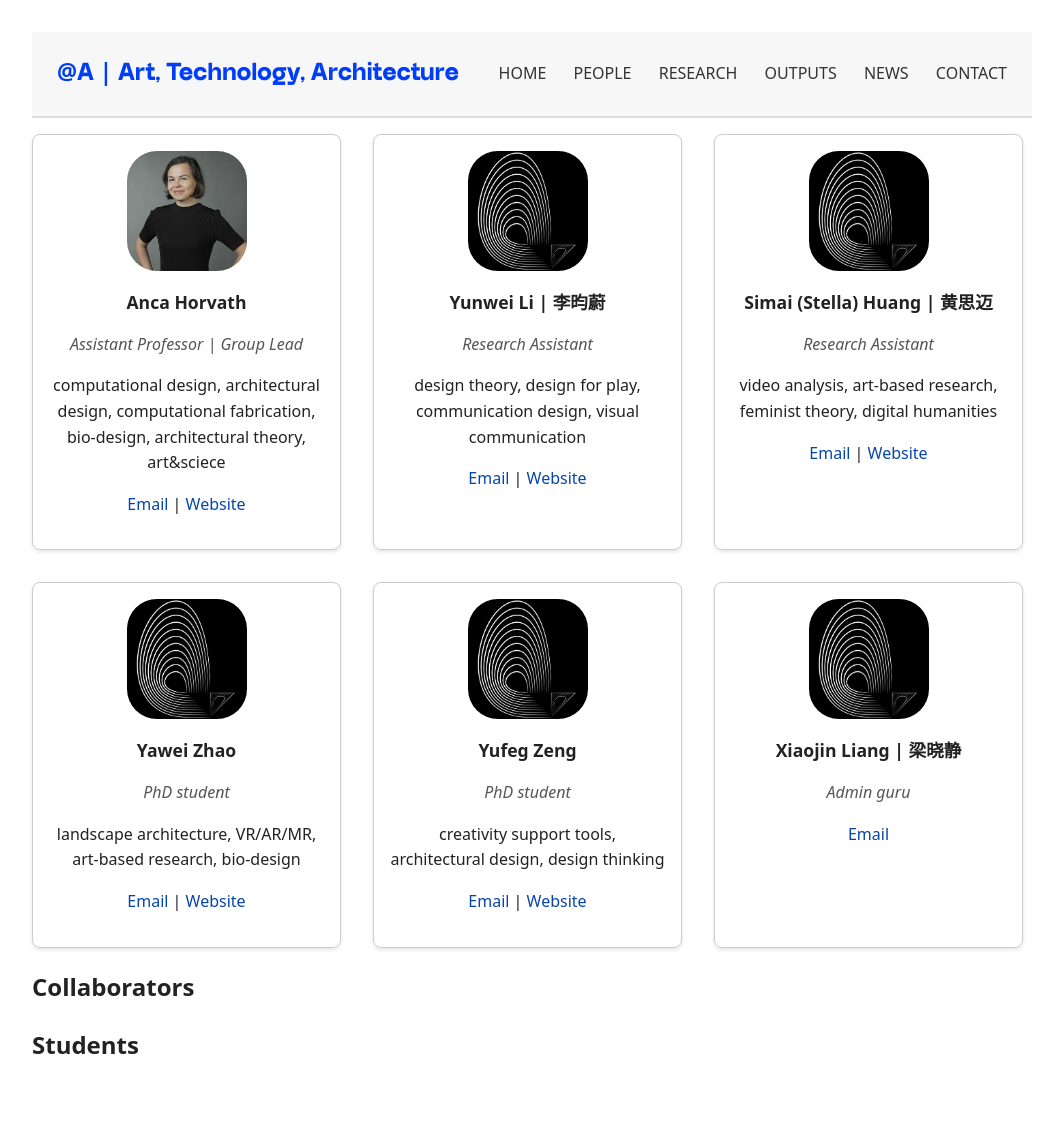
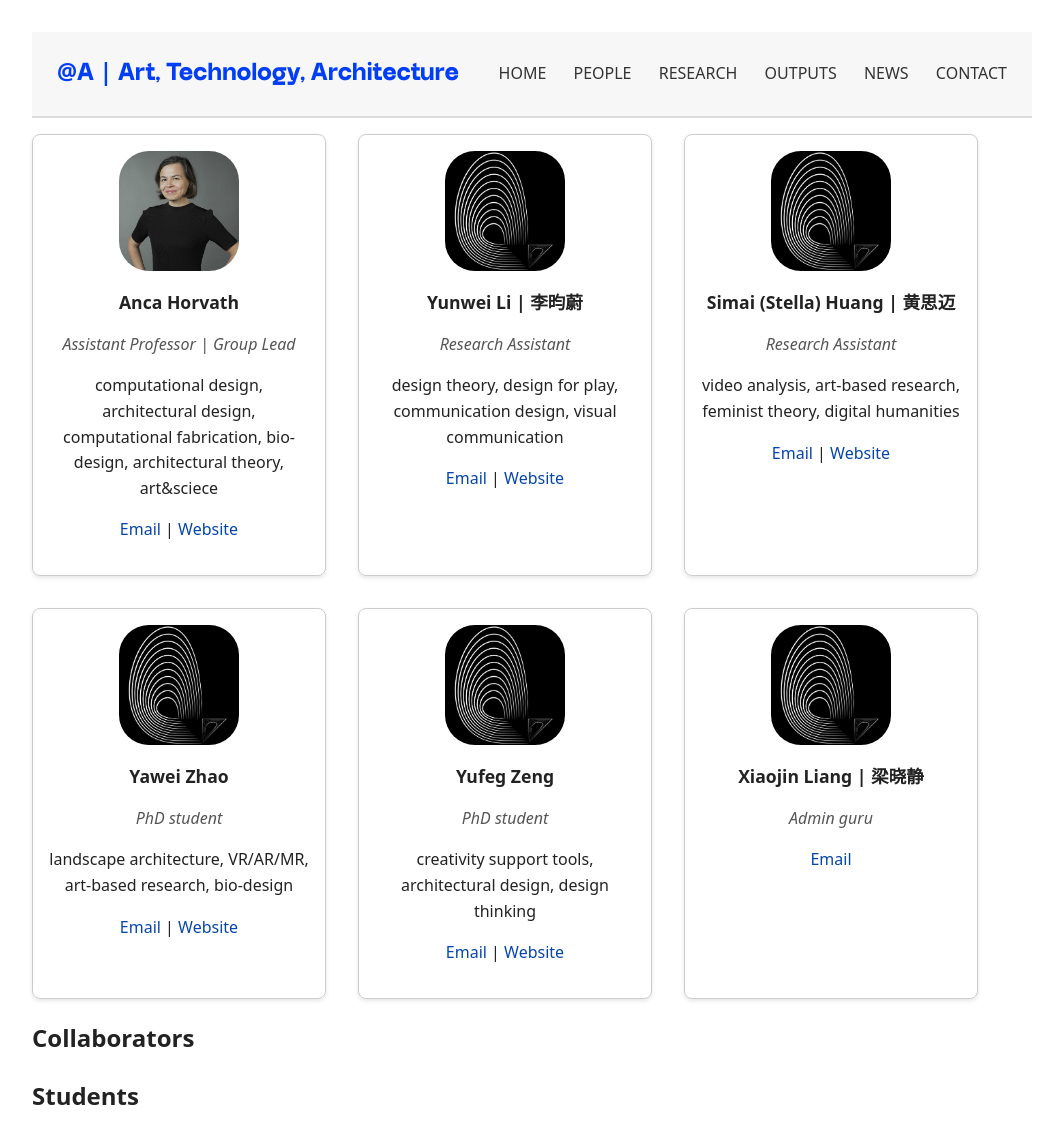
Before and after one commit to anqua/at-a, a Jekyll site: the page built from people.md, in a window 1280 px wide. Shown: the whole page, without its empty margins (108-1171 px from the left). Built offline with Jekyll 4.4.1, drawn with Linux system fonts in a browser that asks for light colours; some web fonts are replaced; before the commit the page ends 1096 px from its top, so only the background shows below that.

Commit message:
Update style.css

```diff
--- a/assets/css/style.css
+++ b/assets/css/style.css
@@ -156,7 +156,7 @@ h1 {
 .person-card {
   border: 1px solid #ccc;
   padding: 1em;
-  flex: 0 1 275px;
+  flex: 0 1 260px;
   text-align: center;
   border-radius: 8px;
   box-shadow: 0 2px 4px rgba(0,0,0,0.1);
```
